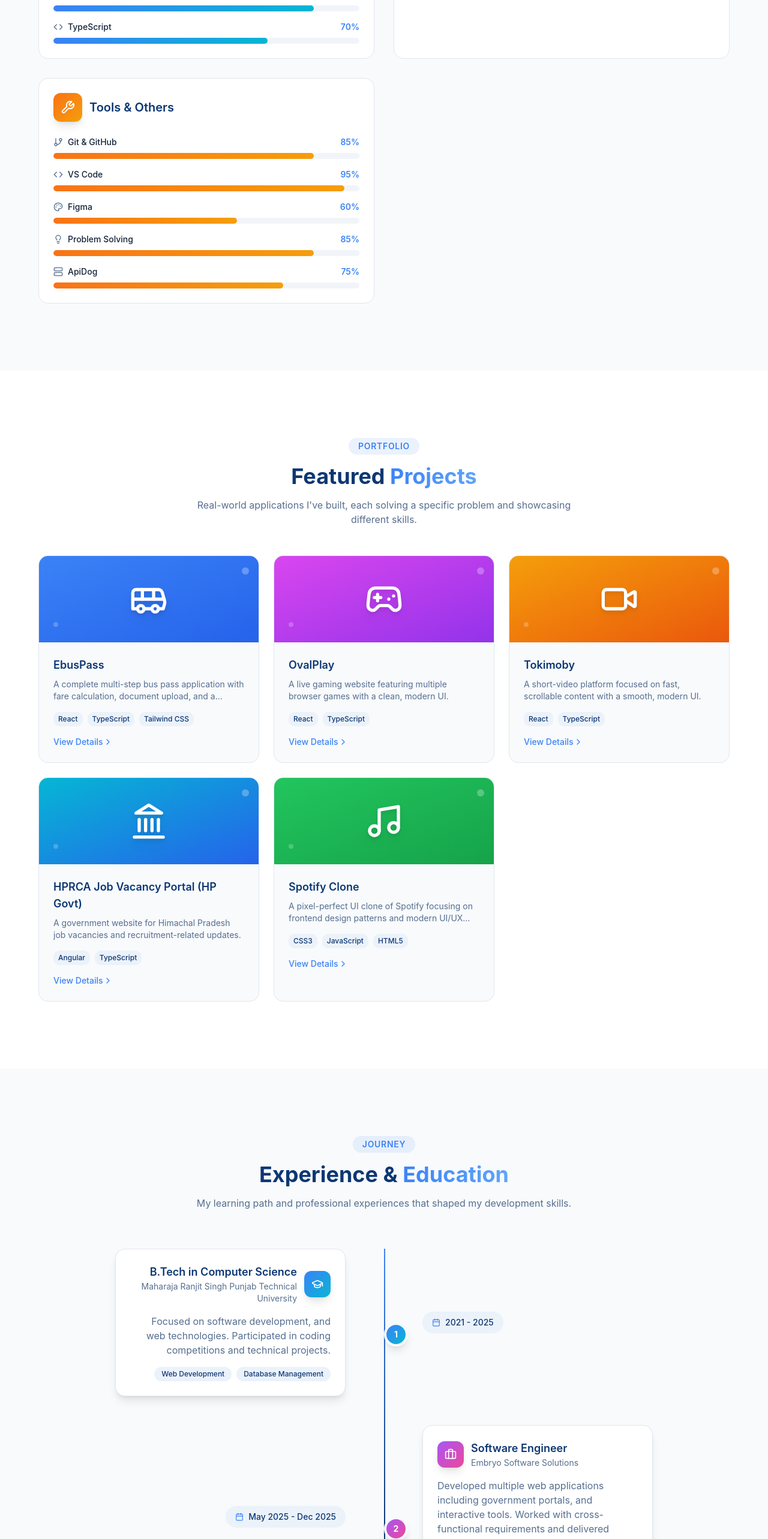
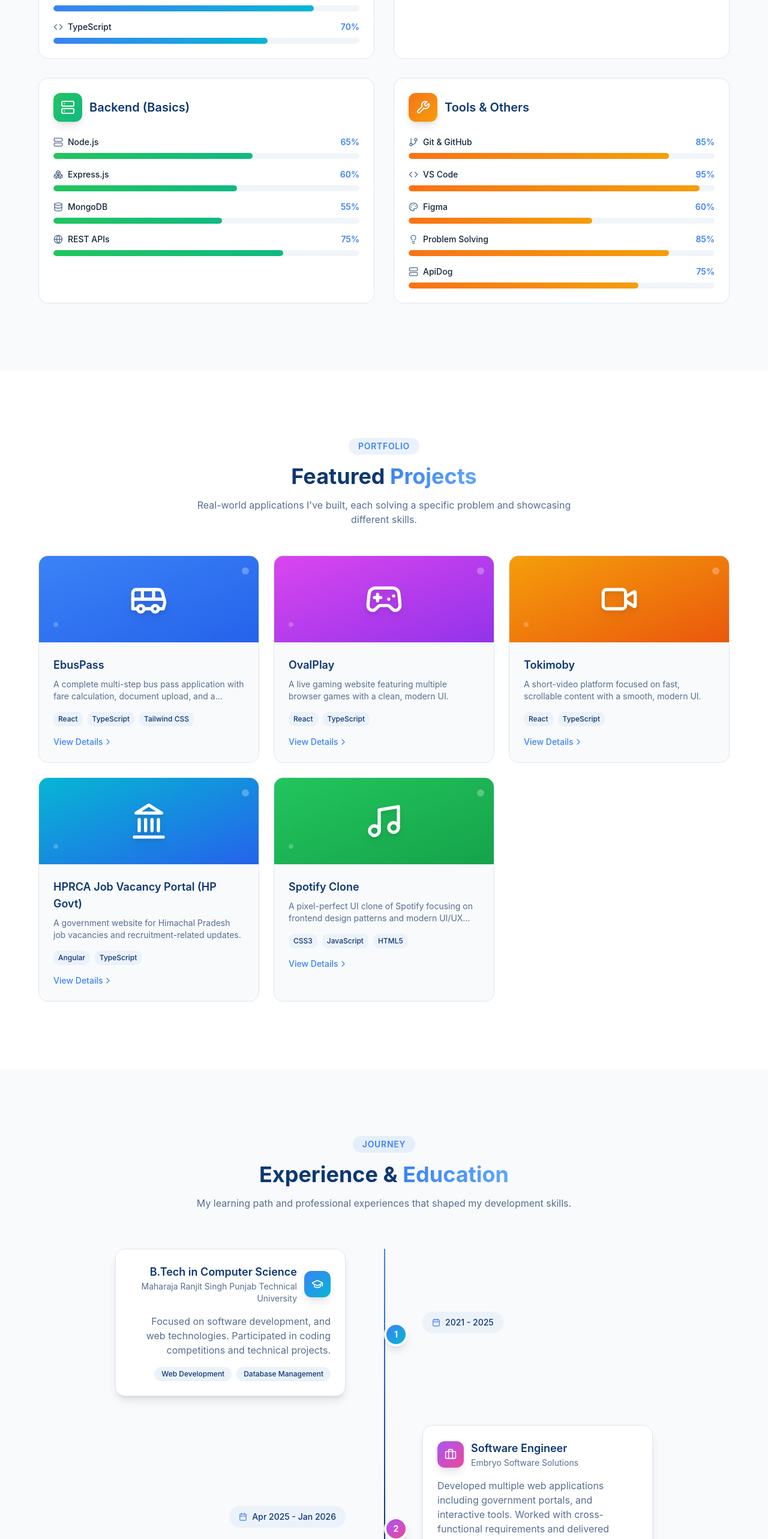
Before and after one commit to Yadav003/vikas_portfolio-website, a React (Vite) app: page / in a window 1280 px wide. Shown: the part 2440-5006 px from the top of the page at 60% size. Built offline with nearby package versions, Linux system fonts and the light colour scheme; the HTML template or start-up script is replaced by a standard one.

Commit message:
updated the resume

```diff
--- a/src/components/Experience.tsx
+++ b/src/components/Experience.tsx
@@ -19,7 +19,7 @@ const experiences = [
     icon: Briefcase,
     title: "Software Engineer",
     organization: "Embryo Software Solutions",
-    period: "May 2025 - Dec 2025",
+    period: "Apr 2025 - Jan 2026",
     description: "Developed multiple web applications including government portals, and interactive tools. Worked with cross-functional requirements and delivered production-ready code.",
     highlights: ["React & Angular Development", "API Integration", "Responsive Design"],
     color: "from-purple-500 to-pink-500",
--- a/src/components/Skills.tsx
+++ b/src/components/Skills.tsx
@@ -42,17 +42,17 @@ const skillCategories = [
       { name: "Responsive Design", level: 92, icon: Globe },
     ],
   },
-  // {
-  //   title: "Backend (Basics)",
-  //   icon: Server,
-  //   color: "from-green-500 to-emerald-500",
-  //   skills: [
-  //     { name: "Node.js", level: 65, icon: Server },
-  //     { name: "Express.js", level: 60, icon: Boxes },
-  //     { name: "MongoDB", level: 55, icon: Database },
-  //     { name: "REST APIs", level: 75, icon: Globe },
-  //   ],
-  // },
+  {
+    title: "Backend (Basics)",
+    icon: Server,
+    color: "from-green-500 to-emerald-500",
+    skills: [
+      { name: "Node.js", level: 65, icon: Server },
+      { name: "Express.js", level: 60, icon: Boxes },
+      { name: "MongoDB", level: 55, icon: Database },
+      { name: "REST APIs", level: 75, icon: Globe },
+    ],
+  },
   {
     title: "Tools & Others",
     icon: Wrench,
```
Also changed, not shown: 2 other files (tests, documents, lock files or other folders).
